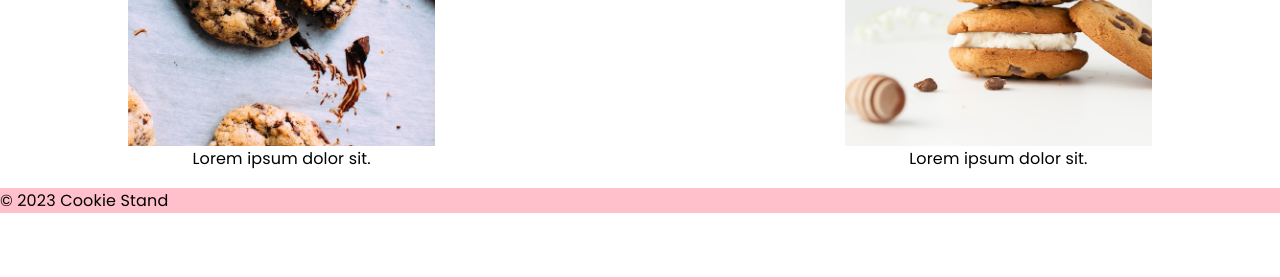
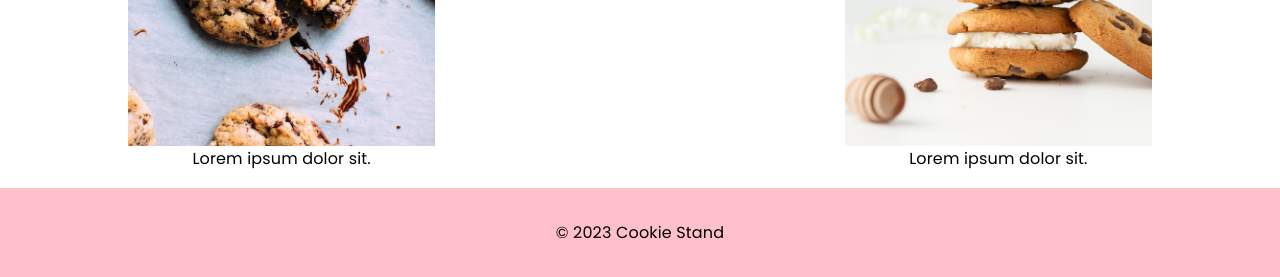
Before and after one commit to LHARDING157/cookie-stand, a plain HTML site: page index.html in a window 1280 px wide. Shown: the part 613-890 px from the top of the page. Before the commit the page ends 826 px from the top, so only its background shows below. Drawn offline with Linux system fonts and the light colour scheme.

Commit message:
Fixed Finally :D

```diff
--- a/index.html
+++ b/index.html
@@ -48,8 +48,8 @@
             <p></p>
         </section>
     </main>
-    <footer>
-        <p>&#169; 2023 Cookie Stand</p>
-    </footer>
+    <footer class="footer">
+        <div class="container footer-container">
+            <p>&#169; 2023 Cookie Stand</p>
 </body>
 </html>
```
